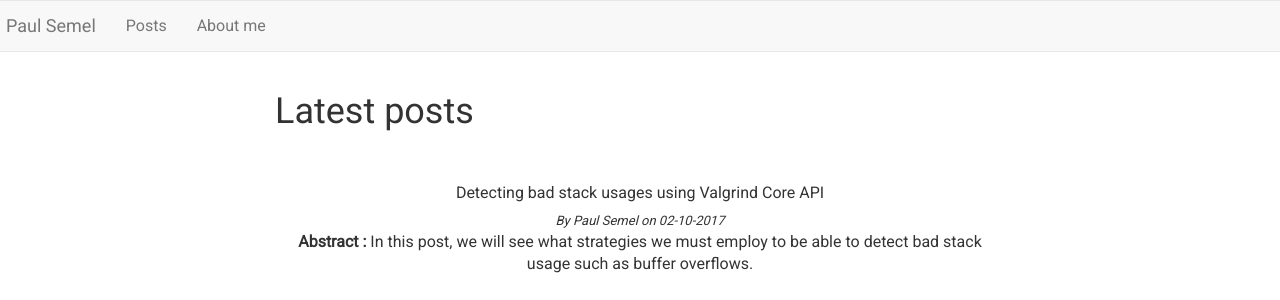
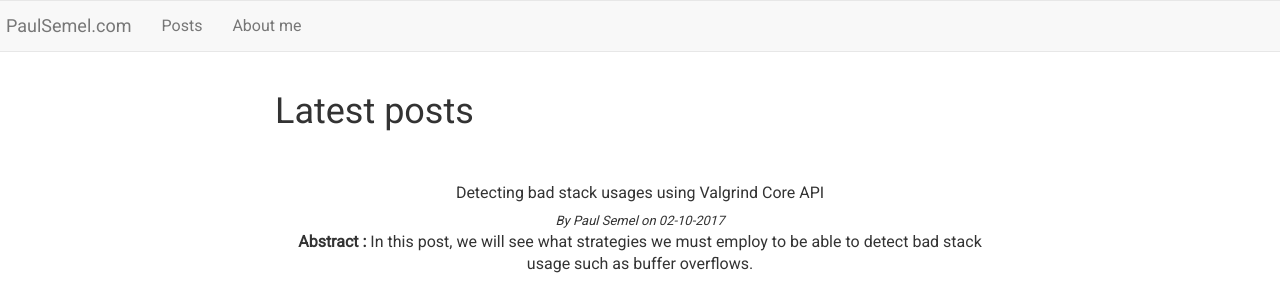
Before and after one commit to paulsemel/blog, a Django app: page / in a window 1280 px wide. Shown: the top 300 px of the page. Run offline with Django 3.2, Linux system fonts and the light colour scheme; some libraries are stand-ins or nearby versions.

Commit message:
update website brand name
Signed-off-by: Paul Semel <paul.semel@lse.epita.fr>

```diff
--- a/app/templates/base.html
+++ b/app/templates/base.html
@@ -19,7 +19,7 @@
 							<span class="icon-bar"></span>
 							<span class="icon-bar"></span>
 						</button>
-						<a class="navbar-brand" href="/">Paul Semel</a>
+						<a class="navbar-brand" href="/">PaulSemel.com</a>
 					</div>
 					<div class="collapse navbar-collapse" id="myNavbar">
 						<ul class="nav navbar-nav">
```
